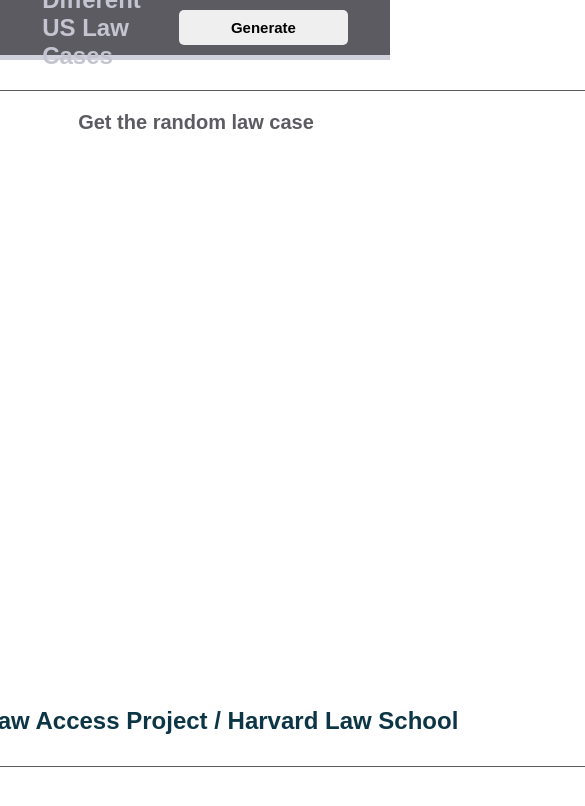
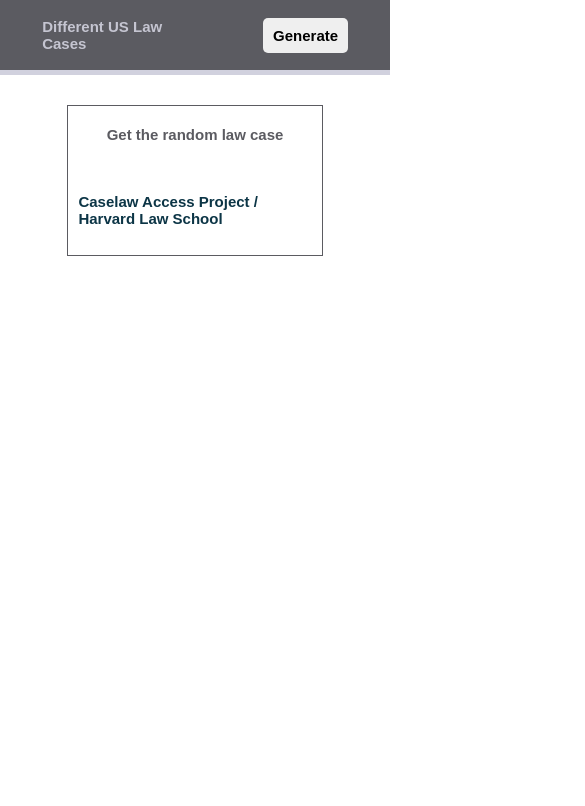
Before and after one commit to molkiya/courtase, a plain HTML site: page index.html in a window 390 px wide. Shown: the top 806 px of the page, 585 px wide, since content can reach past the window. Drawn offline with Linux system fonts and the light colour scheme.

Commit message:
Finally commit for complete the app

```diff
--- a/index.css
+++ b/index.css
@@ -75,7 +75,7 @@
 }
 
 .casesColumn {
-    width: 100vh;
+    width: auto;
     border: 1px solid #5B5B61;
 }
 
@@ -89,12 +89,11 @@
     color: #5B5B61;
     text-decoration: none;
     width: 100vh;
-    height: 80vh;
     padding: 20px 10px 20px 10px;
     display: flex;
     flex-direction: column;
     align-items: center;
-    justify-content: space-between;
+    justify-content: space-around;
 }
 
 .otherinfoContainer {
@@ -102,6 +101,7 @@
     display: flex;
     align-items: center;
     justify-content: space-evenly;
+    margin: 5vh 0 0 0;
     height: 50px;
 }
 
@@ -114,3 +114,241 @@ a {
     color: rgb(12, 53, 70);
     text-decoration: none;
 }
+
+h1 {
+    margin: 0 0 10vh 0;
+    justify-content: center;
+}
+
+h2 {
+    margin: 0 0 10vh 0;
+    justify-content: center;
+}
+
+@media screen and (max-width: 850px) {
+    .header_container {
+        width: auto;
+        height: auto;
+    }
+
+    .header {
+        padding: 0 5vh 0 5vh;
+        width: 100%;
+        height: 70px;
+        background-color: #5B5B61;
+
+        display: flex;
+        align-items: center;
+        justify-content: space-between;
+    }
+
+    .header_bottom {
+        width: 100%;
+        height: 5px;
+        background-color: #D1D1DE;;
+    }
+
+    .header_text {
+        font-family: sans-serif;
+        font-weight: bold;
+        font-style: normal;
+
+        font-size: 24px;
+        width: 50vh;
+        color: #C5C5D1;
+        text-decoration: none;
+    }
+
+    .search_container {
+        display: flex;
+        align-items: center;
+        justify-content: flex-end;
+        height: 35px;
+        width: 60vh;
+    }
+
+    .search_button {
+        height: 100%;
+        width: 20vh;
+        font-family: sans-serif;
+        font-weight: bold;
+        font-style: normal;
+        font-size: 15px;
+        border-radius: 5px;
+
+        border: none;
+        outline: none;
+    }
+
+    .search_button:hover {
+        transition: 0.2s ease-in-out;
+        background-color: #fff;
+        cursor: pointer;
+    }
+
+    .cases {
+        font-family: sans-serif;
+        font-weight: bold;
+        font-style: normal;
+        height: auto;
+
+        font-size: 15px;
+        color: #5B5B61;
+        text-decoration: none;
+        width: 50vh;
+        padding: 20px 10px 20px 10px;
+        display: flex;
+        flex-direction: column;
+        align-items: center;
+        justify-content: space-around;
+    }
+
+    .otherinfoContainer {
+        width: 100%;
+        display: flex;
+        align-items: center;
+        justify-content: space-evenly;
+        margin: 5vh 0 0 0;
+        height: 50px;
+    }
+
+    a {
+        font-family: sans-serif;
+        font-weight: bold;
+        font-style: normal;
+
+        font-size: 15px;
+        color: rgb(12, 53, 70);
+        text-decoration: none;
+    }
+
+    h1 {
+        margin: 0 0 10vh 0;
+        justify-content: center;
+    }
+
+    h2 {
+        margin: 0 0 10vh 0;
+        justify-content: center;
+    }
+}
+
+@media screen and (max-width: 414px) {
+    .header_container {
+        width: auto;
+        height: auto;
+    }
+
+    .header {
+        padding: 0 5vh 0 5vh;
+        width: 100%;
+        height: 70px;
+        background-color: #5B5B61;
+
+        display: flex;
+        align-items: center;
+        justify-content: space-between;
+    }
+
+    .header_bottom {
+        width: 100%;
+        height: 5px;
+        background-color: #D1D1DE;;
+    }
+
+    .header_text {
+        font-family: sans-serif;
+        font-weight: bold;
+        font-style: normal;
+
+        font-size: 15px;
+        width: 50vh;
+        color: #C5C5D1;
+        text-decoration: none;
+    }
+
+    .search_container {
+        display: flex;
+        align-items: center;
+        justify-content: flex-end;
+        height: 35px;
+        width: 60vh;
+    }
+
+    .search_button {
+        height: 100%;
+        width: 10vh;
+        font-family: sans-serif;
+        font-weight: bold;
+        font-style: normal;
+        font-size: 15px;
+        border-radius: 5px;
+
+        border: none;
+        outline: none;
+    }
+
+    .search_button:hover {
+        transition: 0.2s ease-in-out;
+        background-color: #fff;
+        cursor: pointer;
+    }
+
+    .cases {
+        font-family: sans-serif;
+        font-weight: bold;
+        font-style: normal;
+        height: auto;
+        box-sizing: border-box;
+
+        font-size: 15px;
+        color: #5B5B61;
+        text-decoration: none;
+        width: 30vh;
+        padding: 20px 10px 20px 10px;
+        display: flex;
+        flex-direction: column;
+        align-items: center;
+        justify-content: space-around;
+    }
+
+    .otherinfoContainer {
+        width: 100%;
+        display: flex;
+        align-items: center;
+        justify-content: space-evenly;
+        margin: 5vh 0 0 0;
+        height: 50px;
+    }
+
+    a {
+        font-family: sans-serif;
+        font-weight: bold;
+        font-style: normal;
+
+        font-size: 15px;
+        color: rgb(12, 53, 70);
+        text-decoration: none;
+    }
+
+    h1 {
+        margin: 0 0 10vh 0;
+
+        justify-content: center;
+    }
+
+    h2 {
+        margin: 0 0 10vh 0;
+        justify-content: center;
+    }
+
+    h3 {
+        font-family: sans-serif;
+        font-weight: bold;
+        font-style: normal;
+
+        font-size: 13px;
+        color: rgb(12, 53, 70);
+        text-decoration: none;
+    }
+}
--- a/index.html
+++ b/index.html
@@ -8,7 +8,7 @@
     <link rel="stylesheet" href="./index.css">
     <link rel="icon" href="./media/favicon.ico" type="image/ico">
 </head>
-<body>
+<body class="body">
     <div class="header_container">
         <div class="header">
             <a class="header_text" href="index.html">Different US Law Cases</a>
@@ -17,9 +17,6 @@
             </div>
         </div>
         <div class="header_bottom"></div>
-    </div>
-    <div id="org_div">
-
     </div>
     <div class="casesColumnContainer" id="casesColumnContainer">
         <div class="casesColumn" id="casesColumn">
--- a/index.js
+++ b/index.js
@@ -41,8 +41,8 @@ async function createElements() {
         `
 
         otherinfoContainer.innerHTML = `
-        <h2>Date: ${item.decision_date}</h2>
-        <h2>Number of case: ${item.docket_number}</h2>
+        <h3>Date: ${item.decision_date}</h3>
+        <h3>Number of case: ${item.docket_number}</h3>
         `
 
         casesColumnContainer.appendChild(casesColumn)
```
